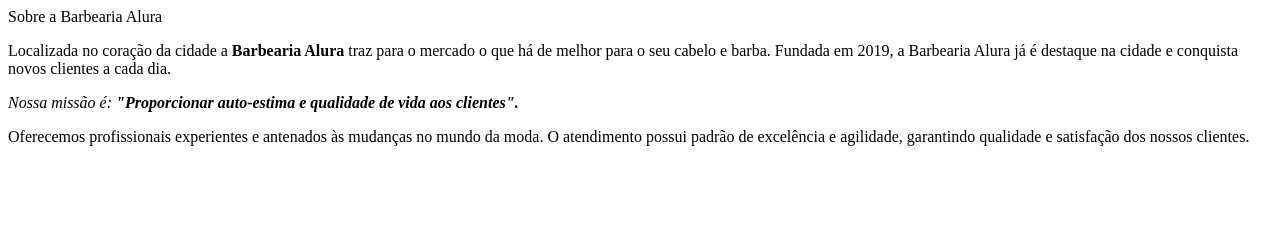
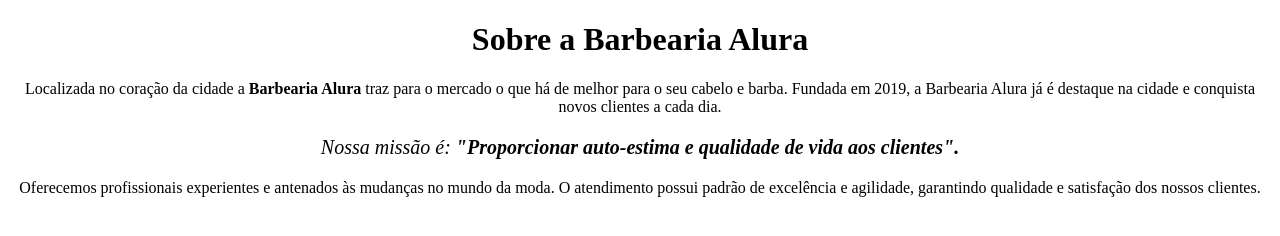
Before and after one commit to victoremanuel980/Alura-Site, a plain HTML site: page index.html in a window 1280 px wide. Drawn offline with Linux system fonts and the light colour scheme.

Commit message:
Add files via upload

```diff
--- a/index.html
+++ b/index.html
@@ -1,13 +1,16 @@
 <!DOCTYPE html>
 <html lang="pt-br">
+  <head>
     <meta charset="UTF-8">
     <title>Barbearia Alura</title>
+</head>
+<body>
+    <h1 style="text-align:center">Sobre a Barbearia Alura</h1>
 
-    <hi>Sobre a Barbearia Alura</hi>
+    <p  style="text-align:center ">Localizada no coração da cidade a <strong>Barbearia Alura</strong> traz para o mercado o que há de melhor para o seu cabelo e barba. Fundada em 2019, a Barbearia Alura já é destaque na cidade e conquista novos clientes a cada dia.</p>
 
-    <p>Localizada no coração da cidade a <strong>Barbearia Alura</strong> traz para o mercado o que há de melhor para o seu cabelo e barba. Fundada em 2019, a Barbearia Alura já é destaque na cidade e conquista novos clientes a cada dia.</p>
+    <p style="font-size: 20px; text-align:center"><em>Nossa missão é: <strong>"Proporcionar auto-estima e qualidade de vida aos clientes".</strong></em></p>
 
-    <p><em>Nossa missão é: <strong>"Proporcionar auto-estima e qualidade de vida aos clientes".</strong></em></p>
-
-    <p>Oferecemos profissionais experientes e antenados às mudanças no mundo da moda. O atendimento possui padrão de excelência e agilidade, garantindo qualidade e satisfação dos nossos clientes.</p>
+    <p style="text-align:center ">Oferecemos profissionais experientes e antenados às mudanças no mundo da moda. O atendimento possui padrão de excelência e agilidade, garantindo qualidade e satisfação dos nossos clientes.</p>
+</body>
 </html>
```
